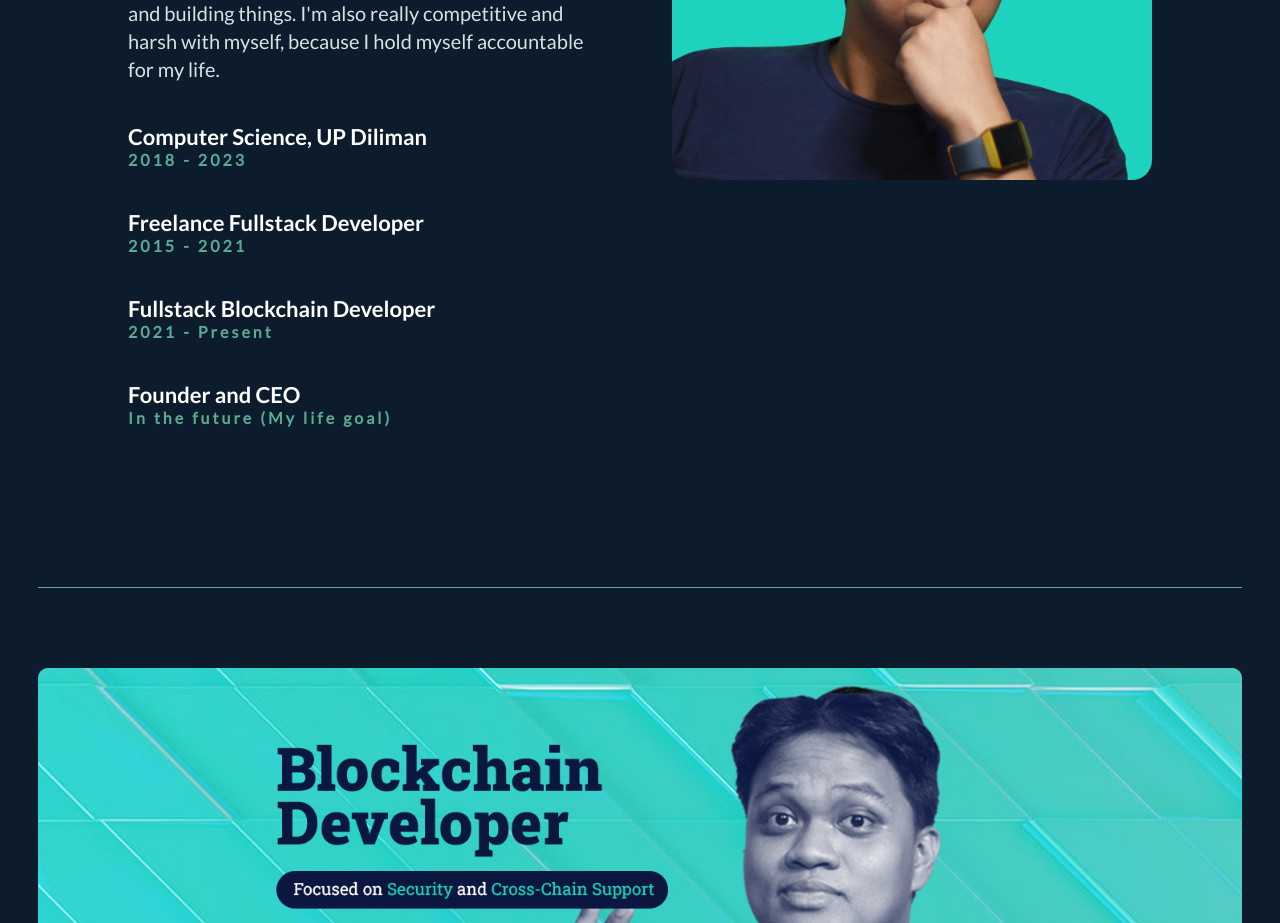
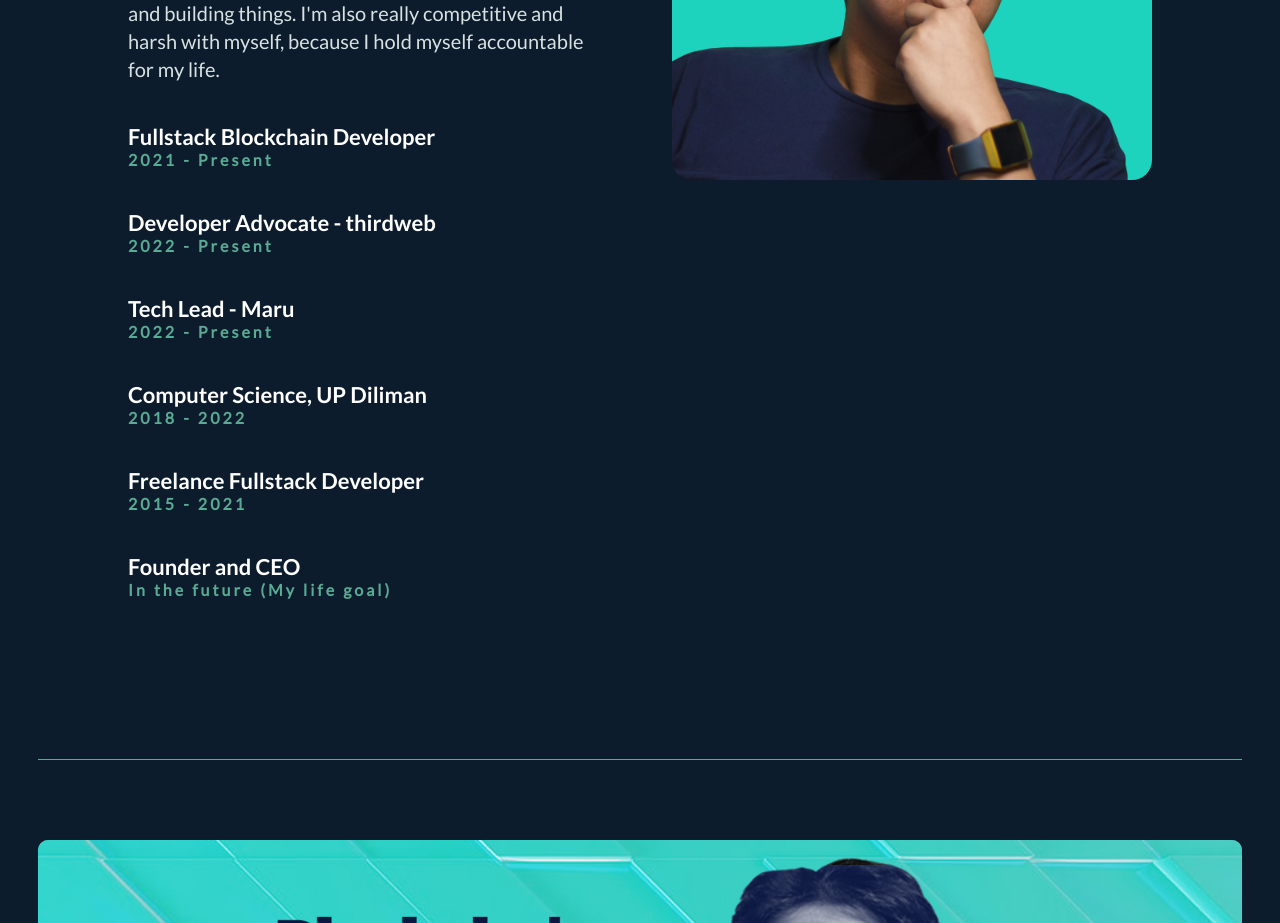
Before and after one commit to kquirapas/old-portfolio, a React (Create React App) app: page /about in a window 1280 px wide. Shown: the part 940-1863 px from the top of the page. Built offline with nearby package versions, Linux system fonts and the light colour scheme.

Commit message:
latest: update

```diff
--- a/src/components/About.js
+++ b/src/components/About.js
@@ -31,15 +31,22 @@ export default function About() {
               <h1 className="section-header font-white">Hey, I'm K</h1>
               <h6 className="secondary-text font-green">Blockchain Developer</h6>
               <StyledLink href="/assets/kristian_quirapas_resume.pdf" download="Resume" target="_self" className="nav-main-link"><StyledGreater>{"> "}</StyledGreater>My Resume</StyledLink>
-              <p className="body-text font-brown">I taught myself how to code when I was 9 years old. I learned a lot, but at a slow pace. I wasn't a genius or a prodigy at all. I was merely passionate about learning and building things. I'm also really competitive and harsh with myself, because I hold myself accountable for my life.</p>
+              <p className="body-text font-brown">I taught myself how to code when I was 9 years old. I learned a lot, but at a slow pace. I wasn&apos;t a genius or a prodigy at all. I was merely passionate about learning and building things. I'm also really competitive and harsh with myself, because I hold myself accountable for my life.</p>
+
+              <h2 className="nav-main-link font-white">Fullstack Blockchain Developer</h2>
+              <h6 className="secondary-text font-green">2021 - Present</h6>
+
+              <h2 className="nav-main-link font-white">Developer Advocate - thirdweb</h2>
+              <h6 className="secondary-text font-green">2022 - Present</h6>
+
+              <h2 className="nav-main-link font-white">Tech Lead - Maru</h2>
+              <h6 className="secondary-text font-green">2022 - Present</h6>
+
               <h2 className="nav-main-link font-white">Computer Science, UP Diliman</h2>
-              <h6 className="secondary-text font-green">2018 - 2023</h6>
+              <h6 className="secondary-text font-green">2018 - 2022</h6>
 
               <h2 className="nav-main-link font-white">Freelance Fullstack Developer</h2>
               <h6 className="secondary-text font-green">2015 - 2021</h6>
-
-              <h2 className="nav-main-link font-white">Fullstack Blockchain Developer</h2>
-              <h6 className="secondary-text font-green">2021 - Present</h6>
 
               <h2 className="nav-main-link font-white">Founder and CEO</h2>
               <h6 className="secondary-text font-green">In the future (My life goal)</h6>
--- a/src/content/projects.js
+++ b/src/content/projects.js
@@ -23,6 +23,8 @@ projects["0"] = {
 
 ### Ethereum
 
+**[Voyaji](https://www.voyaji.io/)**
+
 **[Cash Cows](https://www.wearecashcows.com/)**
 
 **[The 14th Century Kids](https://the14thpalace.xyz/)**
@@ -31,7 +33,7 @@ projects["0"] = {
 
 **[Nood Fungible Tokens](https://noodft.com)**
 
-**[Kultura (WIP)](https://kulturanft.com)**
+**[Kultura](https://kulturanft.com)**
 
 **[Jew Bears (WIP)](https://twitter.com/TheJewOkayBears?fbclid=IwAR33ieCUP791LxOIgIBuncAzZWFEiPuCK8bWLUvi9i5v2kDp0OBNHf3KpdE)**
 
```
